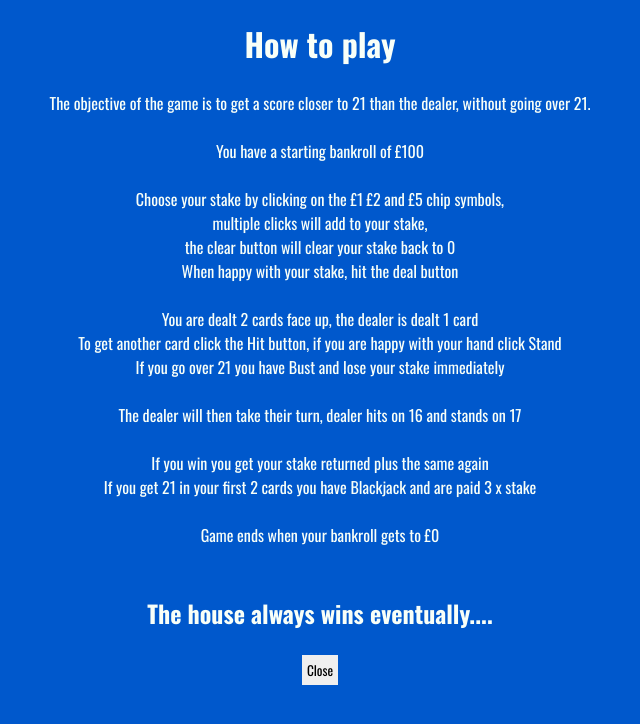
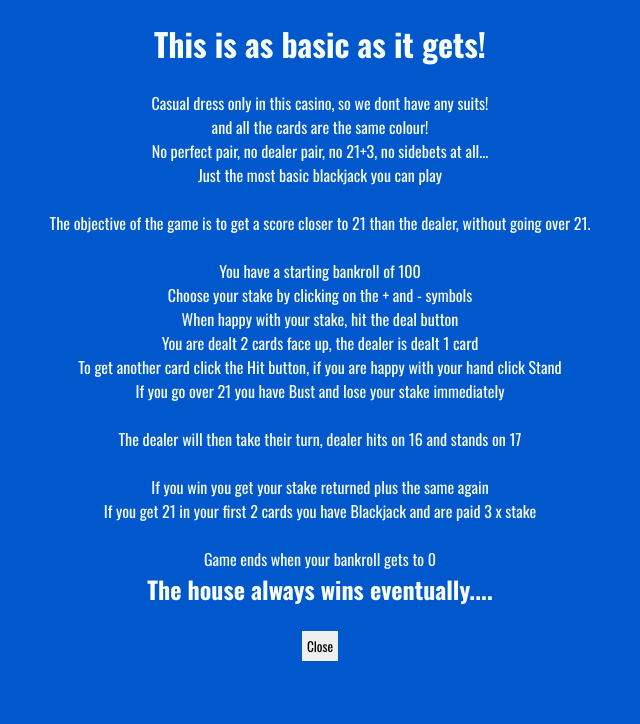
Before and after one commit to codebystu/basic-blackjack, a website: page index.html in a window 1280 px wide. Both pictures are taken after a click on the button "HOW TO PLAY". Shown: the whole page, without its empty margins (320-960 px from the left). Drawn offline with nearby package versions, Linux system fonts and the light colour scheme.

Commit message:
fix bug on push returns and changed rules in index.html

```diff
--- a/assets/js/script.js
+++ b/assets/js/script.js
@@ -288,7 +288,7 @@ setTimeout(addtoBank, 1000);
 /** displays message for push (draw) and returns stake to bankroll and calls new hand*/
 function resultPush() {
   document.getElementById("message-box").innerText = "Push, stake returned";
-  let stake = document.getElementById("stakebox").innerText;
+  let stake = parseInt(document.getElementById("stakebox").innerText);
   let oldBank = parseInt(document.getElementById("cashbox").innerText);
   document.getElementById("cashbox").innerText = oldBank + stake;
   setTimeout(newHand, 2000);
--- a/index.html
+++ b/index.html
@@ -9,19 +9,18 @@
 <body>
     <!--Hidden fullscreen overlay instructions-->
     <div id="rules">
-        <h1>How to play</h1>
+        <h1>This is as basic as it gets!</h1>
+        <br>
+        <p>Casual dress only in this casino, so we dont have any suits!</p>
+        <p>and all the cards are the same colour!</p>
+        <p>No perfect pair, no dealer pair, no 21+3, no sidebets at all...</p>
+        <p>Just the most basic blackjack you can play</p>
         <br>
         <p>The objective of the game is to get a score closer to 21 than the dealer, without going over 21. </p>
         <br>
-        <p>You have a starting bankroll of £100</p>
-        <br>
-        <p>Choose your stake by clicking on the £1 £2 and £5 chip symbols,
-            <br>
-            multiple clicks will add to your stake,
-            <br>
-            the clear button will clear your stake back to 0</p>
+        <p>You have a starting bankroll of 100</p>
+        <p>Choose your stake by clicking on the + and - symbols</p>
         <p>When happy with your stake, hit the deal button</p>
-        <br>
         <p>You are dealt 2 cards face up, the dealer is dealt 1 card</p>
         <p>To get another card click the Hit button, if you are happy with your hand click Stand</p>
         <p>If you go over 21 you have Bust and lose your stake immediately</p>
@@ -31,9 +30,7 @@
         <p>If you win you get your stake returned plus the same again</p>
         <p>If you get 21 in your first 2 cards you have Blackjack and are paid 3 x stake</p>
         <br>
-        <p>Game ends when your bankroll gets to £0</p>
-        <br>
-        <br>
+        <p>Game ends when your bankroll gets to 0</p>
         <h2>The house always wins eventually....</h2>
         <br>
         <button id="close-rules">Close</button>
```
